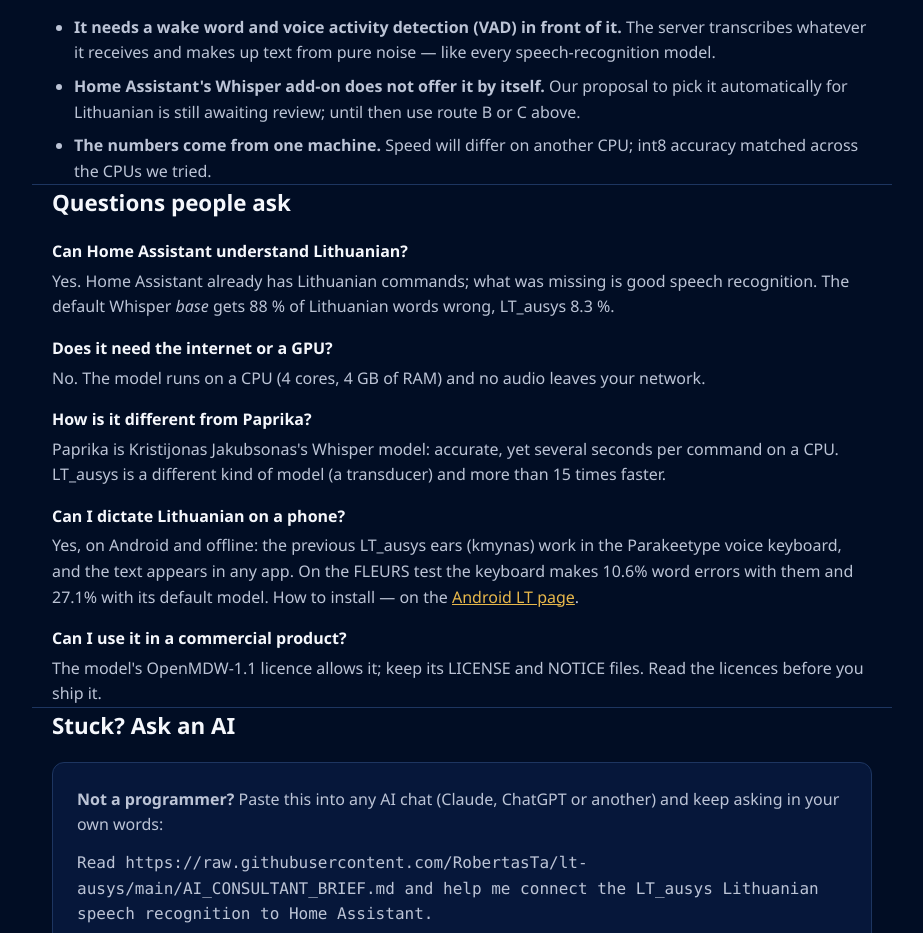
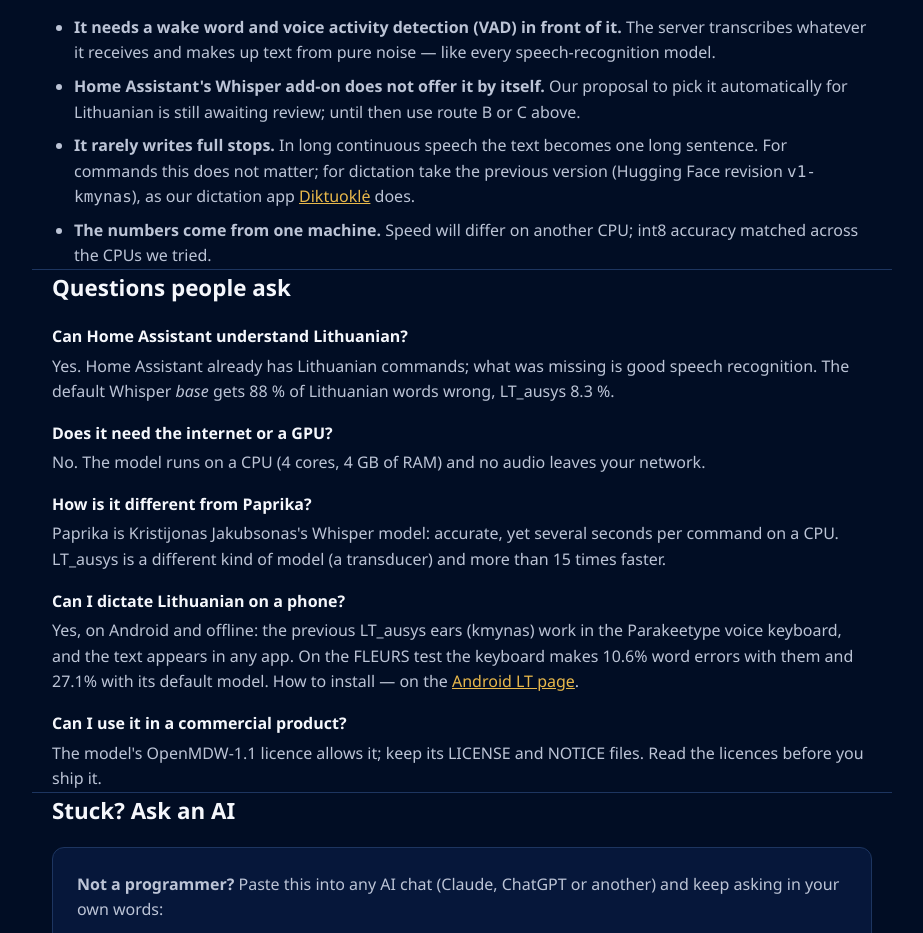
Before and after one commit to RobertasTa/lt-ausys, a plain HTML site: page docs/en/index.html in a window 1280 px wide. Shown: the part 3300-4233 px from the top of the page, without its empty margins (178-1101 px from the left). Drawn offline with Linux system fonts and the light colour scheme.

Commit message:
Upelis rarely writes full stops: say so, point dictation to v1-kmynas
Measured on Diktuoklė's bench (40 recordings of ~45 s): sentence-boundary F1
5.5 % vs kmynas 89.9 %, commas 58.0 % vs 82.6 %, word errors lower (8.6 % vs
10.2 %). READMEs (EN/LT/RU), landing pages ("What it does not do"), AI brief and
results.md now say: for commands it does not matter, for dictation use HF
revision v1-kmynas, as Diktuoklė 0.2.1 does.

Co-Authored-By: Claude Opus 5.5 <noreply@anthropic.com>

```diff
--- a/docs/en/index.html
+++ b/docs/en/index.html
@@ -220,6 +220,9 @@ print(model.recognize("command.wav"))   # 16 kHz mono WAV</code></pre>
     whatever it receives and makes up text from pure noise — like every speech-recognition model.</li>
     <li><b>Home Assistant's Whisper add-on does not offer it by itself.</b> Our proposal to pick it automatically
     for Lithuanian is still awaiting review; until then use route B or C above.</li>
+    <li><b>It rarely writes full stops.</b> In long continuous speech the text becomes one long sentence. For commands
+    this does not matter; for dictation take the previous version (Hugging Face revision <code>v1-kmynas</code>), as
+    our dictation app <a href="https://robertasta.github.io/diktuokle/en/index.html">Diktuoklė</a> does.</li>
     <li><b>The numbers come from one machine.</b> Speed will differ on another CPU; int8 accuracy matched across
     the CPUs we tried.</li>
   </ul>
```
Also changed, not shown: docs/index.html (+3 -0 lines), 5 other files.
